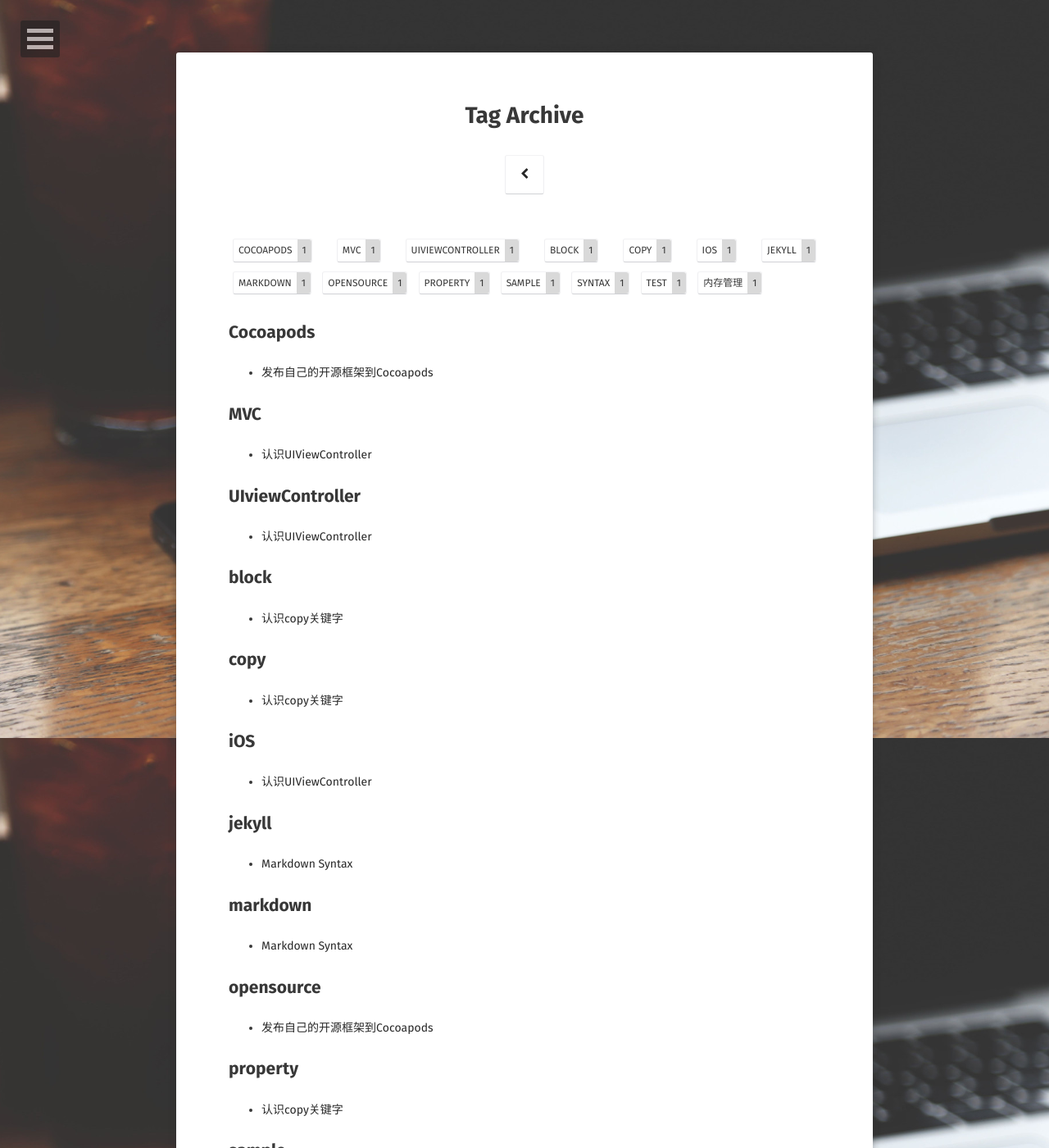
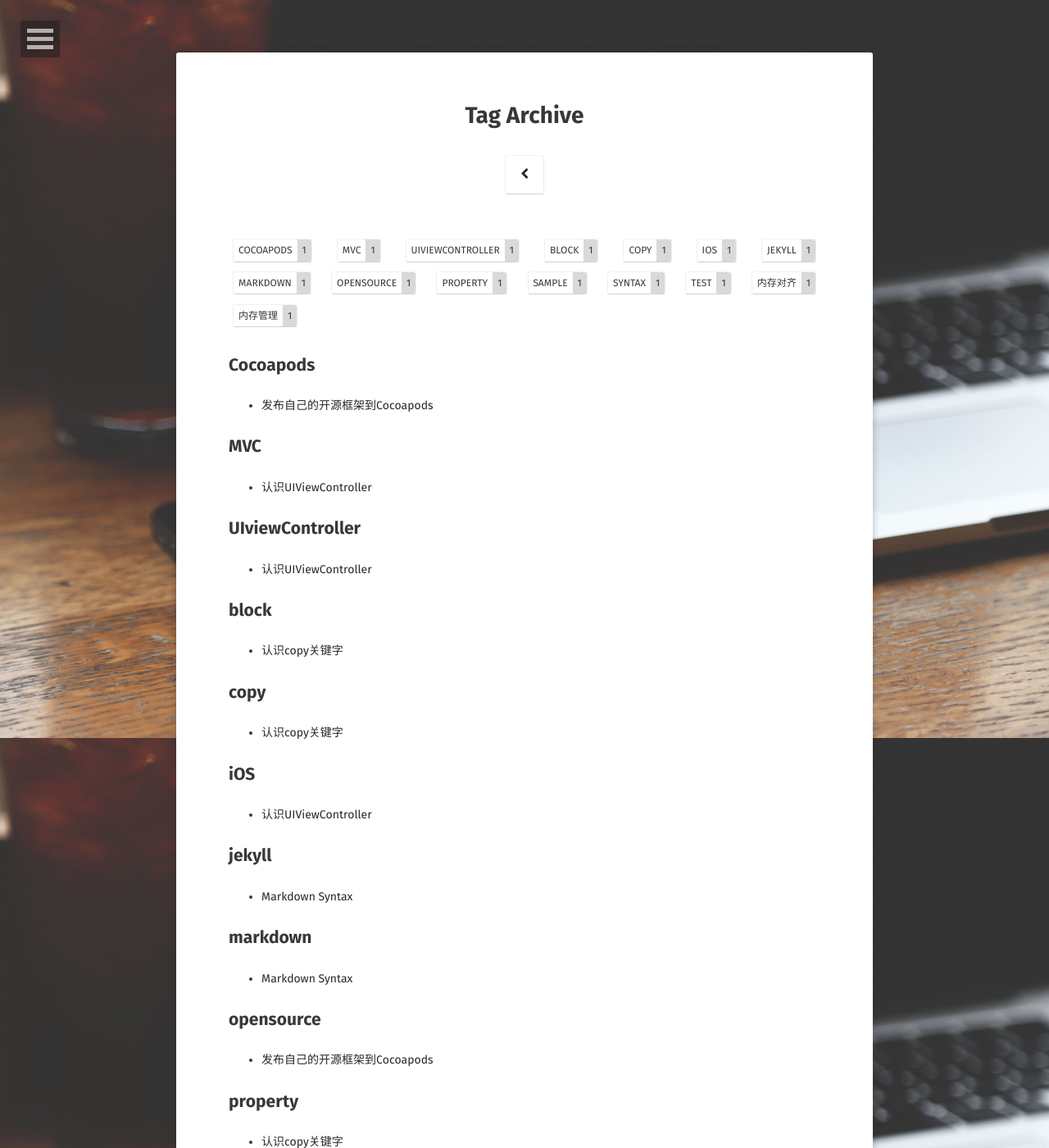
Before and after one commit to longjianjiang/longjianjiang.github.io, a Jekyll site: the page built from tags/index.html, in a window 1280 px wide and 1400 px high. Shown: the whole window at 82% size. Built offline with Jekyll 4.4.1, drawn with Linux system fonts in a browser that asks for light colours; some web fonts are replaced.

Commit message:
Update 2016-8-26-MemoryAline.md

```diff
--- a/_posts/2016-8-26-MemoryAline.md
+++ b/_posts/2016-8-26-MemoryAline.md
@@ -2,11 +2,13 @@
 layout: post
 title:  "内存对齐"
 date:   2016-08-26
-excerpt: "所谓内存对齐，其实是为了加快CPU读取数据的速度，因为CPU读取数据是按块(X64架构的计算机是8个字节为一个块)来读取的，所以按照一定的对齐规则存储数据，会大大提高CPU的读取效率。."
+excerpt: "所谓内存对齐，其实是为了加快CPU读取数据的速度，因为CPU读取数据是按块(X64架构的计算机是8个字节为一个块)来读取的，所以按照一定的对齐规则存储数据，会大大提高CPU的读取效率。"
+tag:
+- 内存对齐
 comments: true
 ---
 
-##先看一个例子！
+## 先看一个例子！
 ![Snip20160826_1.png](http://ocigwe4cv.bkt.clouddn.com/Snip20160826_1.png)
 
 >我们发现两个结构体中存放的是相同类型的三个数据，只是顺序有所不同，通过`sizeof()`函数计算出所占字节数目也完全不同。
@@ -16,7 +18,7 @@ comments: true
 
 ![Snip20160826_2.png](http://ocigwe4cv.bkt.clouddn.com/Snip20160826_2.png)
 
-##为什么需要内存对齐
+## 为什么需要内存对齐
 所谓内存对齐，其实是为了加快CPU读取数据的速度，因为CPU读取数据是按块(X64架构的计算机是8个字节为一个块)来读取的，所以按照一定的对齐规则存储数据，会大大提高CPU的读取效率。
 
 更多内容关于内存对齐对性能请参考[文章](http://www.ibm.com/developerworks/library/pa-dalign/ )
@@ -26,7 +28,7 @@ comments: true
 
 还有就是不同平台下的硬件原因，一些硬件平台只能在某些地址处取某些特定类型的数据，否则抛出硬件异常，并不是所有的硬件平台都能访问任意地址上的任意数据的。
 
-##内存对齐的规则
+## 内存对齐的规则
 - 基本数据类型对齐
 基本数据类型是按照其类型所占字节数来对齐的，需要注意的是，不同平台下，有些数据类型所占字节数是不一样的，比如
 >指针类型在64位机器上占8个字节，在32位机器上则占4个字节。
@@ -38,6 +40,6 @@ comments: true
 
 **#pragma pack()的预处理指令可以修改系统默认的对齐数**
 
-##总结
+## 总结
 **PS:联合的大小是联合中所占字节最多的成员**
 了解完规则之后，前面的例子加阿里的题目也就迎刃而解了。
```
